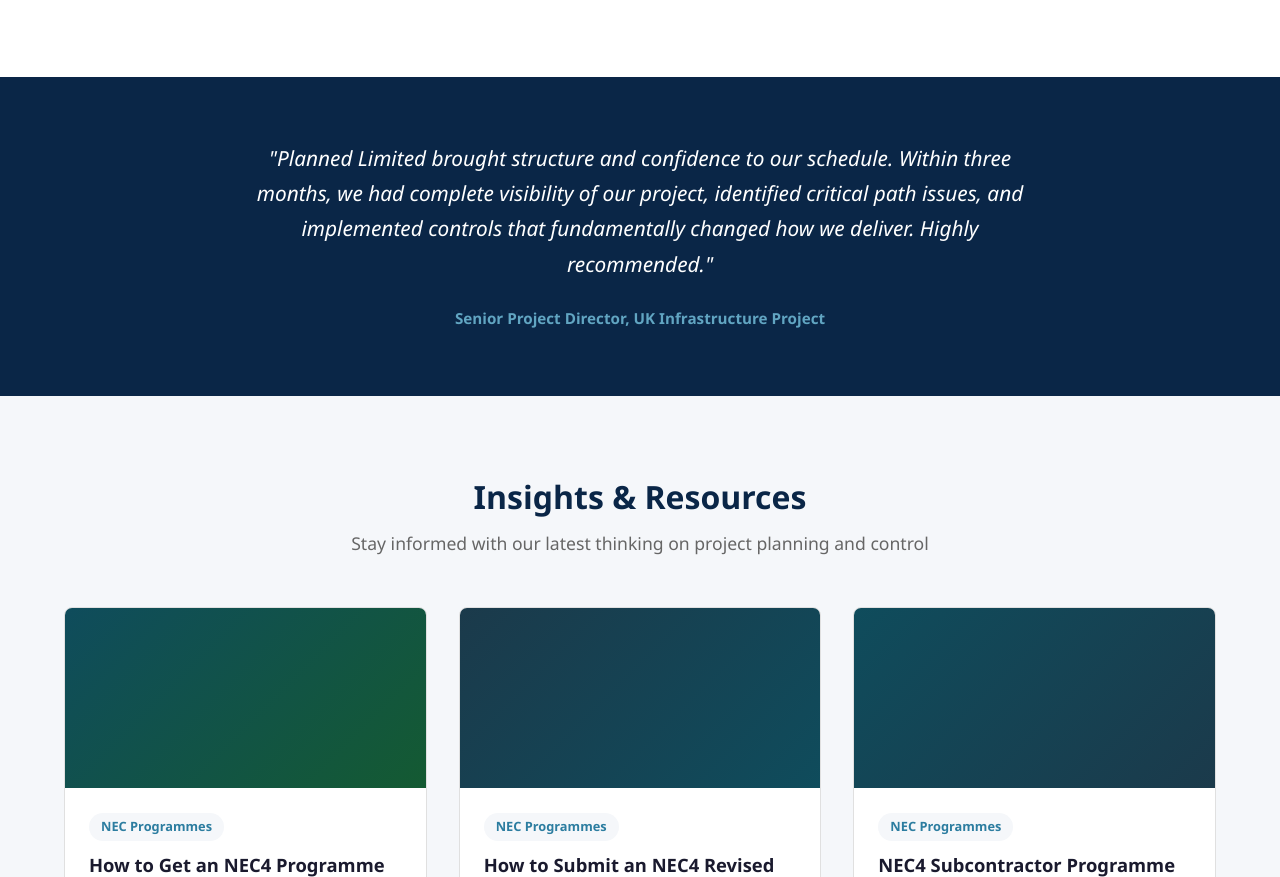
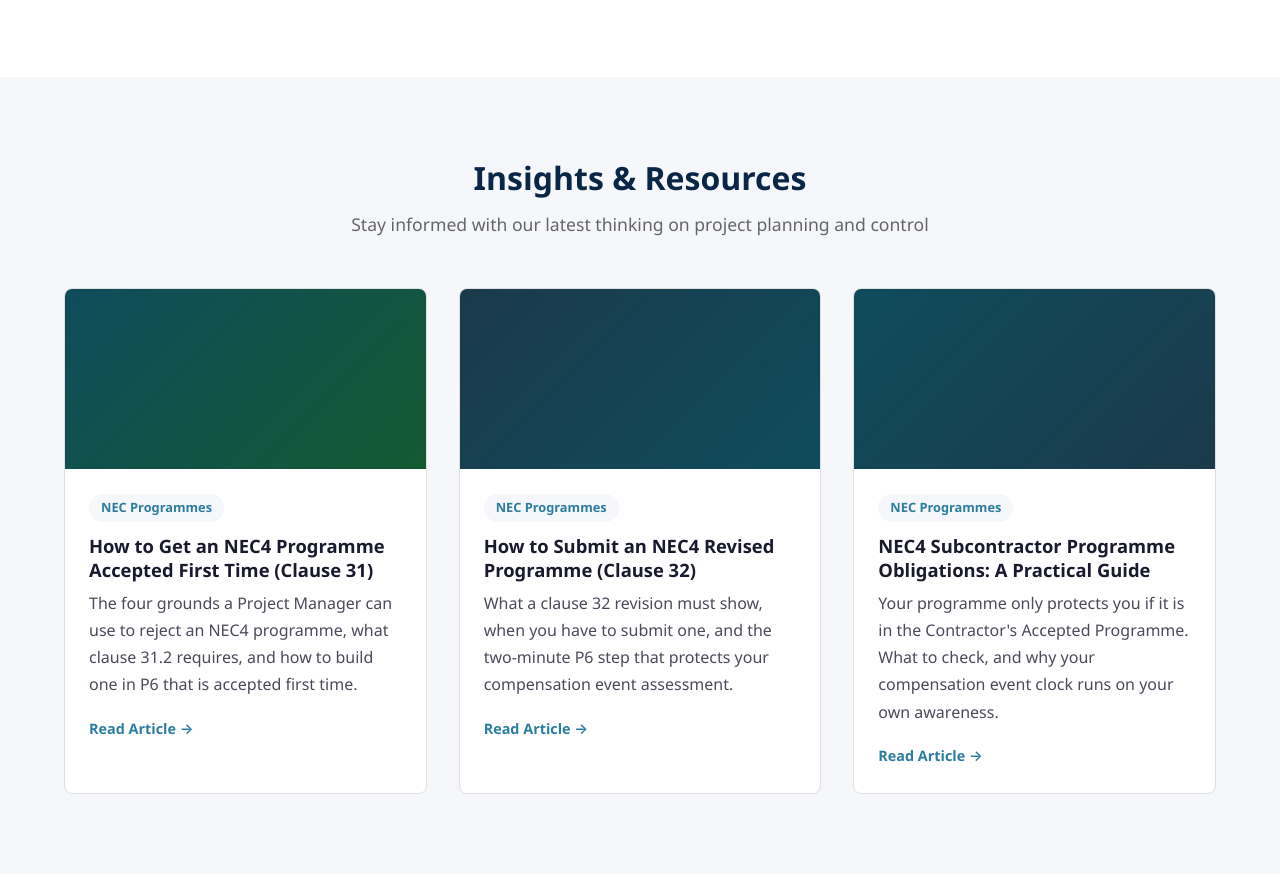
Before and after one commit to akinakindele11/planned-website, a plain HTML site: page index.html in a window 1280 px wide. Shown: the part 3742-4619 px from the top of the page. Drawn offline with Linux system fonts and the light colour scheme.

Commit message:
Add files via upload

```diff
--- a/index.html
+++ b/index.html
@@ -425,16 +425,6 @@
             </div>
         </section>
 
-        <!-- Testimonial -->
-        <section class="testimonial" aria-label="Client testimonial">
-            <div class="container">
-                <blockquote class="testimonial-quote">
-                    <p>"Planned Limited brought structure and confidence to our schedule. Within three months, we had complete visibility of our project, identified critical path issues, and implemented controls that fundamentally changed how we deliver. Highly recommended."</p>
-                    <footer class="testimonial-author">Senior Project Director, UK Infrastructure Project</footer>
-                </blockquote>
-            </div>
-        </section>
-
         <!-- Blog Preview -->
         <section class="blog-preview" aria-label="Latest blog posts">
             <div class="container">
```
